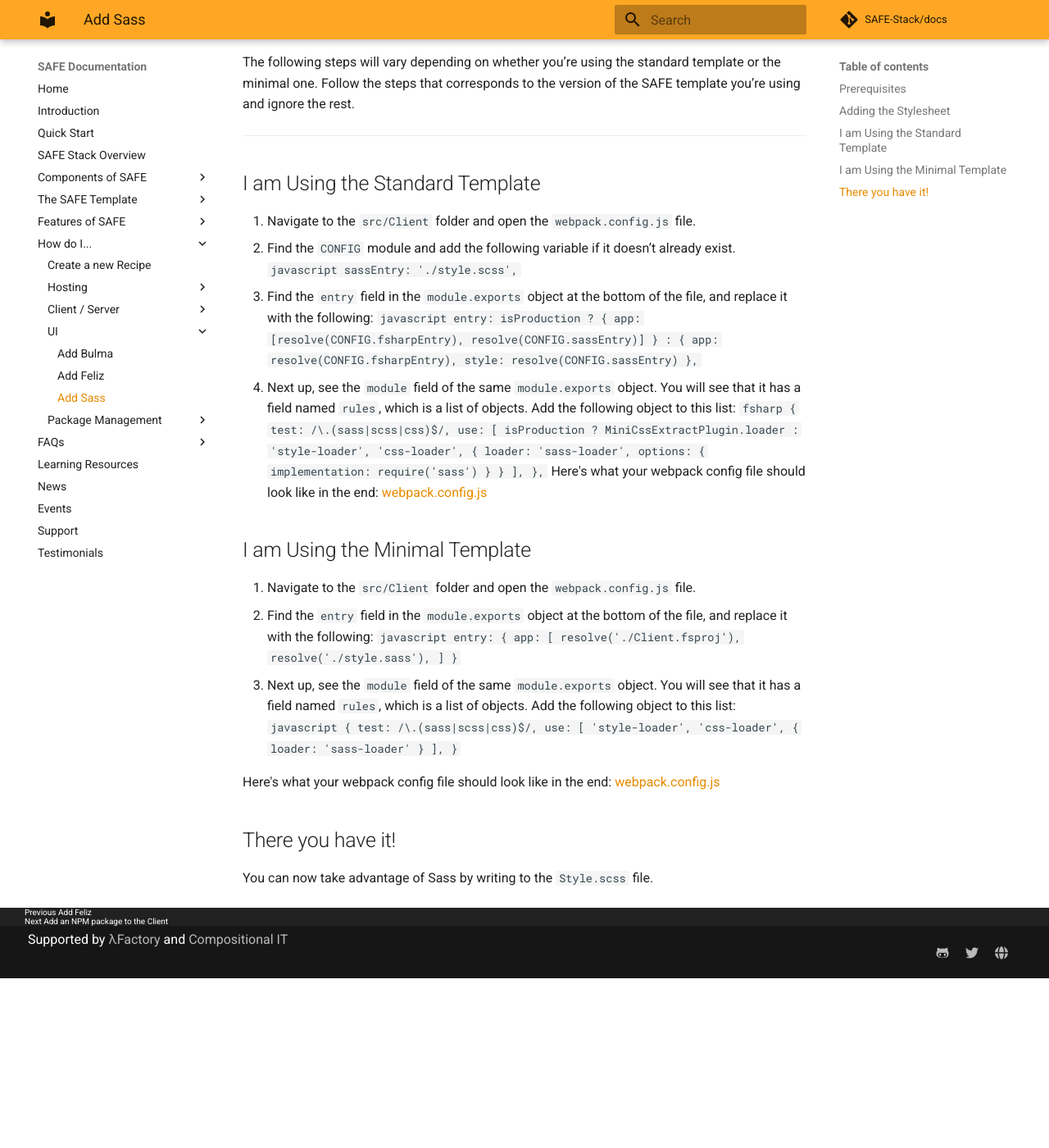
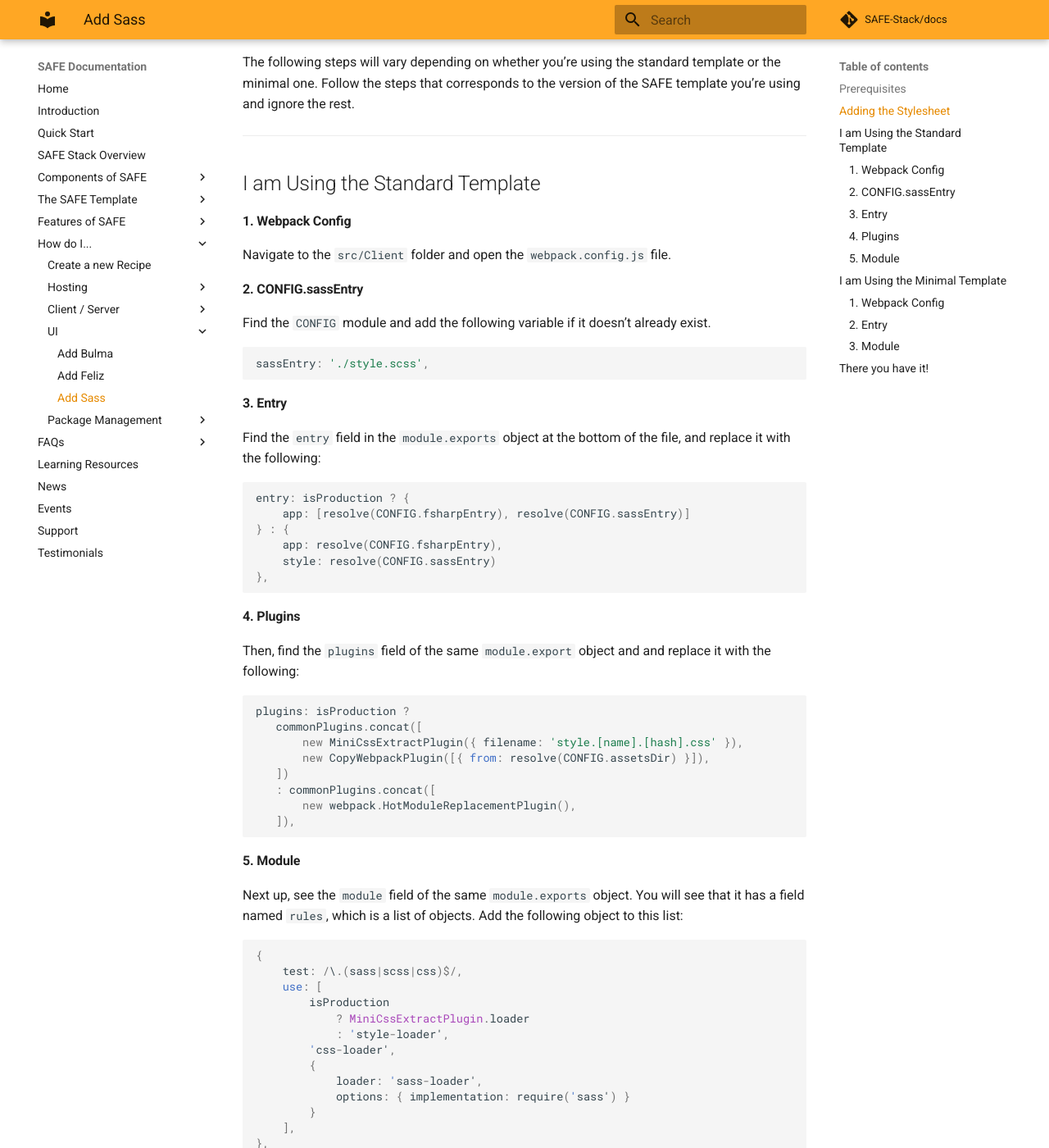
Before and after one commit to SAFE-Stack/docs, an MkDocs documentation site: the page built from docs/recipes/ui/add-sass.md, in a window 1280 px wide and 1400 px high, scrolled down 723 px. Shown: the whole window at 82% size. Built offline with MkDocs 1.6.1 and Material for MkDocs 9.7.7, drawn with Linux system fonts in a browser that asks for light colours; comment, search, counter and statistics services are not loaded; before the commit the page ends 1916 px from its top, so only the background shows below that; some of the changed text lies outside the part shown.

Commit message:
Bulletpoints fixed, bundle issues fixed. MiniCssExtractPlugin added.

````diff
--- a/docs/recipes/ui/add-sass.md
+++ b/docs/recipes/ui/add-sass.md
@@ -8,6 +8,7 @@
 2. [style-loader](https://www.npmjs.com/package/style-loader) – Inject CSS into the DOM.
 3. [sass](https://www.npmjs.com/package/sass) – A pure JavaScript implementation of  Sass.
 4. [sass-loader](https://www.npmjs.com/package/sass-loader) – Loads a Sass/SCSS file and compiles it to CSS.
+5. [mini-css-extract-plugin](https://www.npmjs.com/package/mini-css-extract-plugin) - Extracts CSS into separate files.
 
 > [Click here](../package-management/add-npm-package-to-client.md) to see the recipe for adding NPM packages to client.
 
@@ -19,62 +20,81 @@
 - - - -
 
 ## I am Using the Standard Template
-1. Navigate to the `src/Client` folder and open the `webpack.config.js` file.
-2. Find the `CONFIG` module and add the following variable if it doesn’t already exist.
-    ```javascript
-    sassEntry: './style.scss',
-    ```
-4. Find the `entry` field in the  `module.exports` object at the bottom of the file, and replace it with the following:
-    ```javascript
-    entry: isProduction ? {
-       app: [resolve(CONFIG.fsharpEntry), resolve(CONFIG.sassEntry)]
-    } : {
-        app: resolve(CONFIG.fsharpEntry),
-        style: resolve(CONFIG.sassEntry)
-    },
-    ```
-3. Next up, see the `module` field of the same `module.exports` object. You will see that it has a field named `rules`, which is a list of objects. Add the following object to this list:
-    ```fsharp
-    {
-        test: /\.(sass|scss|css)$/,
-        use: [
-            isProduction
-                ? MiniCssExtractPlugin.loader
-                : 'style-loader',
-            'css-loader',
-            {
-              loader: 'sass-loader',
-              options: { implementation: require('sass') }
-            }
-        ],
-    },
-    ```
-Here's what your webpack config file should look like in the end: [webpack.config.js](https://gist.github.com/functionalprogrammer/df7f02e43d6c0f49b6ed75893b551f3a)
+#### 1. Webpack Config
+Navigate to the `src/Client` folder and open the `webpack.config.js` file.
+#### 2. CONFIG.sassEntry
+Find the `CONFIG` module and add the following variable if it doesn’t already exist.
+```javascript
+sassEntry: './style.scss',
+```
+#### 3. Entry
+Find the `entry` field in the  `module.exports` object at the bottom of the file, and replace it with the following:
+```javascript
+entry: isProduction ? {
+    app: [resolve(CONFIG.fsharpEntry), resolve(CONFIG.sassEntry)]
+} : {
+    app: resolve(CONFIG.fsharpEntry),
+    style: resolve(CONFIG.sassEntry)
+},
+```
+#### 4. Plugins
+Then, find the `plugins` field of the same `module.export` object and and replace it with the following:
+```javascript
+plugins: isProduction ?
+   commonPlugins.concat([
+       new MiniCssExtractPlugin({ filename: 'style.[name].[hash].css' }),
+       new CopyWebpackPlugin([{ from: resolve(CONFIG.assetsDir) }]),
+   ])
+   : commonPlugins.concat([
+       new webpack.HotModuleReplacementPlugin(),
+   ]),
+```
+#### 5. Module
+Next up, see the `module` field of the same `module.exports` object. You will see that it has a field named `rules`, which is a list of objects. Add the following object to this list:
+```fsharp
+{
+    test: /\.(sass|scss|css)$/,
+    use: [
+        isProduction
+            ? MiniCssExtractPlugin.loader
+            : 'style-loader',
+        'css-loader',
+        {
+            loader: 'sass-loader',
+            options: { implementation: require('sass') }
+        }
+    ],
+},
+```
+Here's what your webpack config file should look like in the end: [webpack.config.js](https://gist.github.com/functionalprogrammer/948f5c8f7293dd486c2bf2445c2d6b7c)
 
 ## I am Using the Minimal Template
-1. Navigate to the `src/Client` folder and open the `webpack.config.js` file.
-2. Find the `entry` field in the  `module.exports` object at the bottom of the file, and replace it with the following:
-    ```javascript
-    entry: {
-        app: [
-            resolve('./Client.fsproj'),
-            resolve('./style.sass'),
-        ]
-    }
-    ```
-3. Next up, see the `module` field of the same `module.exports` object. You will see that it has a field named `rules`, which is a list of objects. Add the following object to this list:
-    ```javascript
-    {
-        test: /\.(sass|scss|css)$/,
-        use: [
-            'style-loader',
-            'css-loader',
-            { loader: 'sass-loader' }
-        ],
-    }
-    ```
+#### 1. Webpack Config
+Navigate to the `src/Client` folder and open the `webpack.config.js` file.
+#### 2. Entry
+Find the `entry` field in the  `module.exports` object at the bottom of the file, and replace it with the following:
+```javascript
+entry: {
+    app: [
+        resolve('./Client.fsproj'),
+        resolve('./style.scss'),
+    ]
+}
+```
+#### 3. Module
+Next up, see the `module` field of the same `module.exports` object. You will see that it has a field named `rules`, which is a list of objects. Add the following object to this list:
+```javascript
+{
+    test: /\.(sass|scss|css)$/,
+    use: [
+        'style-loader',
+        'css-loader',
+        { loader: 'sass-loader' }
+    ],
+}
+```
 
-Here's what your webpack config file should look like in the end: [webpack.config.js](https://gist.github.com/functionalprogrammer/948f5c8f7293dd486c2bf2445c2d6b7c)
+Here's what your webpack config file should look like in the end: [webpack.config.js](https://gist.github.com/functionalprogrammer/df7f02e43d6c0f49b6ed75893b551f3a)
 
 ## There you have it!
 You can now take advantage of Sass by writing to the `Style.scss` file.
````
